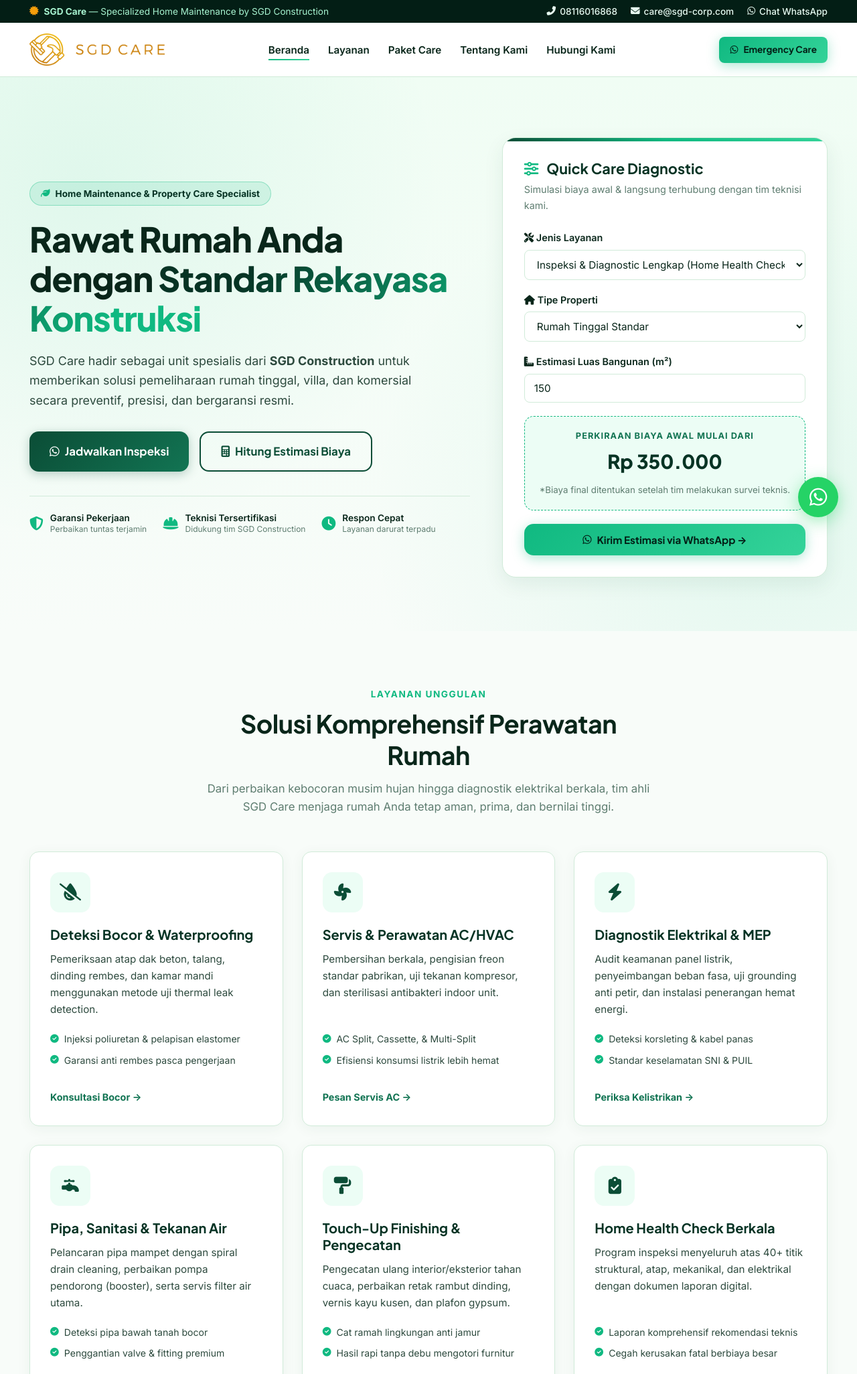
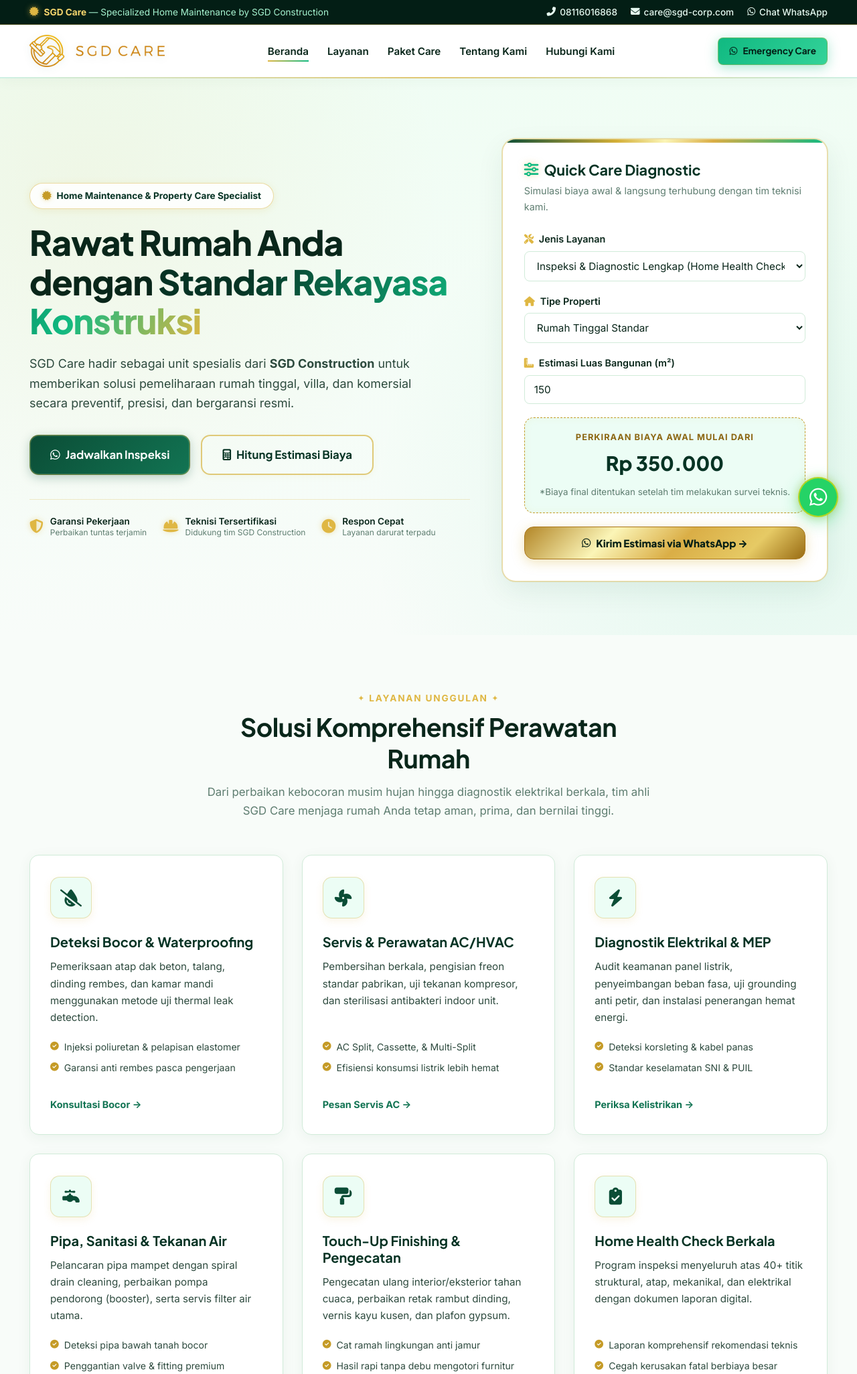
Before and after one commit to jacoblawardi-cursor/sgd-care, a WordPress theme: the page made by wp-content/themes/sgd-care/front-page.php in a window 1280 px wide. Shown: the top 2051 px of the page at 67% size. Run offline with PHP 8.4 and a stand-in for WordPress, Linux system fonts and the light colour scheme; the site name, menu and one post (Sample post) are stand-ins, and other content is empty.

Commit message:
feat(design): add signature metallic gold trim to complement SGD Care logo

```diff
--- a/wp-content/themes/sgd-care/assets/css/main.css
+++ b/wp-content/themes/sgd-care/assets/css/main.css
@@ -18,9 +18,14 @@
     --color-mint-light: #ecfdf5;
     --color-mint-card: #f2fbf7;
 
-    /* Genshin Luxury Gold Accent (Stars, Badges, Highlights) */
-    --color-gold: #f59e0b;
-    --color-gold-glow: #fbbf24;
+    /* Signature Gold Trim Palette (Matching SGD Care Logo) */
+    --color-gold: #c59b27;
+    --color-gold-light: #dfb743;
+    --color-gold-bright: #f5d56d;
+    --color-gold-dark: #8c6713;
+    --color-gold-metallic: linear-gradient(135deg, #b38728 0%, #fbf5b7 30%, #daae46 55%, #e6ca65 80%, #996c14 100%);
+    --color-gold-border: rgba(212, 175, 55, 0.45);
+    --gold-trim-glow: 0 0 18px rgba(218, 174, 70, 0.35);
 
     /* Neutrals & Text */
     --color-bg-page: #f8fcf9;
@@ -46,6 +51,7 @@
     --shadow-soft: 0 4px 20px rgba(11, 77, 54, 0.06);
     --shadow-card: 0 10px 30px rgba(11, 77, 54, 0.08);
     --shadow-glow: 0 8px 32px rgba(16, 185, 129, 0.22);
+    --shadow-gold: 0 8px 32px rgba(212, 175, 55, 0.25);
     --shadow-hover: 0 16px 40px rgba(11, 77, 54, 0.14);
 
     --transition: all 0.3s cubic-bezier(0.16, 1, 0.3, 1);
@@ -102,25 +108,44 @@ h1, h2, h3, h4, h5, h6 {
     padding: 0 24px;
 }
 
-/* Header & Navigation */
+/* Gold Text Accent Helper */
+.gold-text {
+    background: var(--color-gold-metallic);
+    -webkit-background-clip: text;
+    -webkit-text-fill-color: transparent;
+    font-weight: 800;
+    display: inline-block;
+}
+
+.gold-trim-line {
+    height: 2px;
+    background: var(--color-gold-metallic);
+    border: none;
+    margin: 16px 0;
+}
+
+/* Header & Navigation with Gold Trim */
 .site-header {
     position: sticky;
     top: 0;
     left: 0;
     width: 100%;
-    background: rgba(255, 255, 255, 0.94);
+    background: rgba(255, 255, 255, 0.95);
     backdrop-filter: blur(14px);
     -webkit-backdrop-filter: blur(14px);
-    border-bottom: 1px solid var(--color-border);
+    border-bottom: 2px solid;
+    border-image: linear-gradient(90deg, rgba(16, 185, 129, 0.2) 0%, rgba(212, 175, 55, 0.7) 50%, rgba(16, 185, 129, 0.2) 100%) 1;
     z-index: 1000;
     transition: var(--transition);
+    box-shadow: 0 4px 20px rgba(11, 77, 54, 0.04);
 }
 
 .top-bar {
     background: var(--color-primary-deep);
     color: var(--color-glow-soft);
     font-size: 0.85rem;
-    padding: 6px 0;
+    padding: 7px 0;
+    border-bottom: 1px solid rgba(212, 175, 55, 0.35);
 }
 
 .top-bar-inner {
@@ -137,7 +162,12 @@ h1, h2, h3, h4, h5, h6 {
 }
 
 .top-bar-badge i {
-    color: var(--color-gold);
+    color: var(--color-gold-light);
+    filter: drop-shadow(0 0 4px rgba(223, 183, 67, 0.6));
+}
+
+.top-bar-badge strong {
+    color: var(--color-gold-bright);
 }
 
 .top-bar-contact {
@@ -154,14 +184,14 @@ h1, h2, h3, h4, h5, h6 {
 }
 
 .top-bar-contact a:hover {
-    color: var(--color-glow);
+    color: var(--color-gold-bright);
 }
 
 .main-nav {
     display: flex;
     justify-content: space-between;
     align-items: center;
-    padding: 16px 0;
+    padding: 15px 0;
 }
 
 .site-logo {
@@ -173,6 +203,7 @@ h1, h2, h3, h4, h5, h6 {
 .site-logo img {
     height: 48px;
     width: auto;
+    filter: drop-shadow(0 2px 6px rgba(11, 77, 54, 0.12));
 }
 
 .site-logo-text {
@@ -222,7 +255,7 @@ h1, h2, h3, h4, h5, h6 {
     left: 0;
     width: 0;
     height: 2px;
-    background: linear-gradient(90deg, var(--color-accent), var(--color-glow));
+    background: linear-gradient(90deg, var(--color-gold-light), var(--color-accent));
     transition: var(--transition);
 }
 
@@ -252,17 +285,20 @@ h1, h2, h3, h4, h5, h6 {
     border: none;
     transition: var(--transition);
     text-align: center;
+    position: relative;
 }
 
 .btn-primary {
     background: linear-gradient(135deg, var(--color-primary), var(--color-primary-light));
     color: var(--color-white);
-    box-shadow: 0 4px 15px rgba(11, 77, 54, 0.25);
+    border: 1px solid rgba(212, 175, 55, 0.45);
+    box-shadow: 0 4px 15px rgba(11, 77, 54, 0.25), inset 0 0 0 1px rgba(251, 245, 183, 0.2);
 }
 
 .btn-primary:hover {
     background: linear-gradient(135deg, var(--color-primary-light), var(--color-accent));
-    box-shadow: var(--shadow-glow);
+    border-color: var(--color-gold-bright);
+    box-shadow: var(--shadow-glow), 0 0 14px rgba(212, 175, 55, 0.35);
     color: var(--color-white);
     transform: translateY(-2px);
 }
@@ -270,26 +306,45 @@ h1, h2, h3, h4, h5, h6 {
 .btn-accent {
     background: linear-gradient(135deg, var(--color-accent), var(--color-glow));
     color: var(--color-primary-deep);
+    border: 1px solid rgba(212, 175, 55, 0.4);
     box-shadow: 0 4px 18px rgba(16, 185, 129, 0.35);
 }
 
 .btn-accent:hover {
     background: linear-gradient(135deg, #059669, var(--color-accent));
+    border-color: var(--color-gold-bright);
     color: #ffffff;
-    box-shadow: 0 6px 24px rgba(16, 185, 129, 0.45);
+    box-shadow: 0 6px 24px rgba(16, 185, 129, 0.45), 0 0 15px rgba(218, 174, 70, 0.3);
     transform: translateY(-2px);
+}
+
+.btn-gold {
+    background: var(--color-gold-metallic);
+    color: var(--color-primary-deep);
+    border: 1px solid #aa771c;
+    box-shadow: 0 4px 18px rgba(212, 175, 55, 0.35);
+    font-weight: 800;
+}
+
+.btn-gold:hover {
+    background: linear-gradient(135deg, #fbf5b7, #daae46);
+    box-shadow: var(--shadow-gold);
+    transform: translateY(-2px);
+    color: #031e15;
 }
 
 .btn-outline {
     background: transparent;
-    color: var(--color-primary);
-    border: 2px solid var(--color-primary);
+    color: var(--color-primary-dark);
+    border: 2px solid rgba(212, 175, 55, 0.65);
+    box-shadow: 0 2px 10px rgba(212, 175, 55, 0.08);
 }
 
 .btn-outline:hover {
     background: var(--color-mint-light);
-    border-color: var(--color-accent);
+    border-color: var(--color-gold-light);
     color: var(--color-primary-dark);
+    box-shadow: 0 4px 16px rgba(212, 175, 55, 0.2);
 }
 
 .btn-sm {
@@ -308,7 +363,7 @@ h1, h2, h3, h4, h5, h6 {
 .hero-section {
     position: relative;
     padding: 90px 0 80px;
-    background: radial-gradient(circle at 10% 20%, rgba(16, 185, 129, 0.08) 0%, transparent 40%),
+    background: radial-gradient(circle at 10% 20%, rgba(212, 175, 55, 0.08) 0%, transparent 40%),
                 radial-gradient(circle at 90% 80%, rgba(52, 211, 153, 0.1) 0%, transparent 45%),
                 linear-gradient(180deg, #f0fdf4 0%, var(--color-bg-page) 100%);
     overflow: hidden;
@@ -325,18 +380,20 @@ h1, h2, h3, h4, h5, h6 {
     display: inline-flex;
     align-items: center;
     gap: 8px;
-    background: rgba(16, 185, 129, 0.12);
-    border: 1px solid var(--color-border-glow);
-    padding: 6px 16px;
+    background: rgba(255, 255, 255, 0.85);
+    border: 1px solid var(--color-gold-border);
+    padding: 7px 18px;
     border-radius: var(--radius-full);
     color: var(--color-primary-dark);
     font-weight: 700;
     font-size: 0.85rem;
     margin-bottom: 20px;
+    box-shadow: 0 2px 12px rgba(212, 175, 55, 0.15);
 }
 
 .hero-badge i {
-    color: var(--color-accent);
+    color: var(--color-gold);
+    filter: drop-shadow(0 0 3px rgba(212, 175, 55, 0.5));
 }
 
 .hero-title {
@@ -348,7 +405,7 @@ h1, h2, h3, h4, h5, h6 {
 }
 
 .hero-title .gradient-text {
-    background: linear-gradient(120deg, var(--color-primary-dark) 20%, var(--color-accent) 80%);
+    background: linear-gradient(120deg, var(--color-primary-dark) 20%, var(--color-accent) 70%, var(--color-gold-light) 100%);
     -webkit-background-clip: text;
     -webkit-text-fill-color: transparent;
 }
@@ -372,7 +429,7 @@ h1, h2, h3, h4, h5, h6 {
     gap: 24px;
     align-items: center;
     padding-top: 24px;
-    border-top: 1px solid var(--color-border);
+    border-top: 1px solid rgba(212, 175, 55, 0.25);
 }
 
 .trust-item {
@@ -382,8 +439,9 @@ h1, h2, h3, h4, h5, h6 {
 }
 
 .trust-item i {
-    color: var(--color-accent);
+    color: var(--color-gold-light);
     font-size: 1.3rem;
+    filter: drop-shadow(0 0 4px rgba(223, 183, 67, 0.4));
 }
 
 .trust-text {
@@ -400,13 +458,13 @@ h1, h2, h3, h4, h5, h6 {
     font-weight: 400;
 }
 
-/* Hero Diagnostic Card */
+/* Hero Diagnostic Card with Gold Trim */
 .hero-card {
     background: var(--color-white);
     border-radius: var(--radius-lg);
     padding: 32px;
-    box-shadow: var(--shadow-card);
-    border: 1px solid var(--color-border);
+    box-shadow: 0 14px 40px rgba(11, 77, 54, 0.08), 0 0 0 1px rgba(212, 175, 55, 0.3);
+    border: 1px solid var(--color-gold-border);
     position: relative;
     overflow: hidden;
 }
@@ -418,7 +476,7 @@ h1, h2, h3, h4, h5, h6 {
     left: 0;
     right: 0;
     height: 5px;
-    background: linear-gradient(90deg, var(--color-primary), var(--color-accent), var(--color-glow));
+    background: linear-gradient(90deg, #0b4d36 0%, #d4af37 35%, #fbf5b7 50%, #daae46 65%, #10b981 100%);
 }
 
 .hero-card-header {
@@ -429,6 +487,14 @@ h1, h2, h3, h4, h5, h6 {
     font-size: 1.35rem;
     color: var(--color-primary-dark);
     margin-bottom: 6px;
+    display: flex;
+    align-items: center;
+}
+
+.hero-card-header h3 i {
+    color: var(--color-gold-light);
+    margin-right: 10px;
+    filter: drop-shadow(0 0 5px rgba(223, 183, 67, 0.5));
 }
 
 .hero-card-header p {
@@ -470,9 +541,27 @@ h1, h2, h3, h4, h5, h6 {
     font-size: 0.85rem;
     font-weight: 700;
     text-transform: uppercase;
-    letter-spacing: 1.5px;
-    color: var(--color-accent);
+    letter-spacing: 1.8px;
+    color: var(--color-gold-light);
     margin-bottom: 8px;
+    position: relative;
+    padding: 0 12px;
+}
+
+.section-subtitle::before,
+.section-subtitle::after {
+    content: '✦';
+    font-size: 0.65rem;
+    color: var(--color-gold-light);
+    vertical-align: middle;
+}
+
+.section-subtitle::before {
+    margin-right: 6px;
+}
+
+.section-subtitle::after {
+    margin-left: 6px;
 }
 
 .section-title {
@@ -496,38 +585,58 @@ h1, h2, h3, h4, h5, h6 {
 .service-card {
     background: var(--color-white);
     border-radius: var(--radius-md);
-    padding: 30px;
+    padding: 32px 30px;
     border: 1px solid var(--color-border);
     box-shadow: var(--shadow-soft);
     transition: var(--transition);
     display: flex;
     flex-direction: column;
     position: relative;
+    overflow: hidden;
+}
+
+.service-card::after {
+    content: '';
+    position: absolute;
+    bottom: 0;
+    left: 0;
+    width: 0;
+    height: 3px;
+    background: var(--color-gold-metallic);
+    transition: var(--transition);
 }
 
 .service-card:hover {
     transform: translateY(-6px);
-    box-shadow: var(--shadow-hover);
-    border-color: var(--color-accent);
+    box-shadow: 0 16px 36px rgba(11, 77, 54, 0.12), 0 0 18px rgba(212, 175, 55, 0.18);
+    border-color: var(--color-gold-border);
+}
+
+.service-card:hover::after {
+    width: 100%;
 }
 
 .service-icon-box {
-    width: 60px;
-    height: 60px;
+    width: 62px;
+    height: 62px;
     border-radius: var(--radius-md);
     background: var(--color-mint-light);
     color: var(--color-primary);
+    border: 1.5px solid rgba(212, 175, 55, 0.35);
     display: flex;
     align-items: center;
     justify-content: center;
     font-size: 1.6rem;
-    margin-bottom: 20px;
+    margin-bottom: 22px;
     transition: var(--transition);
+    box-shadow: 0 4px 12px rgba(212, 175, 55, 0.12);
 }
 
 .service-card:hover .service-icon-box {
-    background: linear-gradient(135deg, var(--color-accent), var(--color-glow));
-    color: var(--color-primary-deep);
+    background: linear-gradient(135deg, var(--color-primary), var(--color-primary-dark));
+    color: var(--color-gold-bright);
+    border-color: var(--color-gold-light);
+    box-shadow: var(--gold-trim-glow);
 }
 
 .service-card h4 {
@@ -558,7 +667,7 @@ h1, h2, h3, h4, h5, h6 {
 }
 
 .service-features li i {
-    color: var(--color-accent);
+    color: var(--color-gold);
     font-size: 0.8rem;
 }
 
@@ -643,6 +755,11 @@ h1, h2, h3, h4, h5, h6 {
     margin-bottom: 6px;
 }
 
+.form-group label i {
+    color: var(--color-gold-light);
+    margin-right: 4px;
+}
+
 .form-control {
     width: 100%;
     padding: 11px 14px;
@@ -657,17 +774,18 @@ h1, h2, h3, h4, h5, h6 {
 
 .form-control:focus {
     outline: none;
-    border-color: var(--color-accent);
-    box-shadow: 0 0 0 3px rgba(16, 185, 129, 0.2);
+    border-color: var(--color-gold-light);
+    box-shadow: 0 0 0 3px rgba(212, 175, 55, 0.25);
 }
 
 .calc-estimate-result {
     background: var(--color-mint-light);
-    border: 1px dashed var(--color-accent);
+    border: 1px dashed var(--color-gold);
     padding: 18px;
     border-radius: var(--radius-md);
     margin: 20px 0;
     text-align: center;
+    box-shadow: inset 0 0 12px rgba(212, 175, 55, 0.08);
 }
 
 .calc-estimate-result .label {
@@ -675,18 +793,18 @@ h1, h2, h3, h4, h5, h6 {
     font-weight: 700;
     text-transform: uppercase;
     letter-spacing: 1px;
-    color: var(--color-primary-light);
+    color: var(--color-gold-dark);
 }
 
 .calc-estimate-result .price {
     font-family: var(--font-heading);
-    font-size: 1.8rem;
+    font-size: 1.85rem;
     font-weight: 800;
     color: var(--color-primary-dark);
     margin: 4px 0;
 }
 
-/* Plans & Subscriptions */
+/* Plans & Subscriptions with Gold Trim */
 .plans-grid {
     display: grid;
     grid-template-columns: repeat(3, 1fr);
@@ -891,11 +1018,12 @@ h1, h2, h3, h4, h5, h6 {
     background: #25d366;
     color: #ffffff;
     border-radius: 50%;
+    border: 2px solid rgba(255, 215, 0, 0.65);
     display: flex;
     align-items: center;
     justify-content: center;
     font-size: 30px;
-    box-shadow: 0 6px 24px rgba(37, 211, 102, 0.45);
+    box-shadow: 0 6px 24px rgba(37, 211, 102, 0.45), 0 0 12px rgba(212, 175, 55, 0.4);
     z-index: 999;
     transition: var(--transition);
 }
--- a/wp-content/themes/sgd-care/front-page.php
+++ b/wp-content/themes/sgd-care/front-page.php
@@ -16,7 +16,7 @@ get_header();
             <div class="hero-grid">
                 <div class="hero-content">
                     <div class="hero-badge">
-                        <i class="fas fa-leaf"></i>
+                        <i class="fas fa-certificate"></i>
                         <span>Home Maintenance & Property Care Specialist</span>
                     </div>
 
@@ -102,7 +102,7 @@ get_header();
                             <small style="color: var(--color-text-muted);">*Biaya final ditentukan setelah tim melakukan survei teknis.</small>
                         </div>
 
-                        <a href="<?php echo esc_url( sgd_care_whatsapp_url() ); ?>" id="calc-wa-cta" target="_blank" rel="noopener" class="btn btn-accent" style="width: 100%;">
+                        <a href="<?php echo esc_url( sgd_care_whatsapp_url() ); ?>" id="calc-wa-cta" target="_blank" rel="noopener" class="btn btn-gold" style="width: 100%;">
                             <i class="fab fa-whatsapp"></i> Kirim Estimasi via WhatsApp &rarr;
                         </a>
                     </form>
@@ -307,7 +307,8 @@ get_header();
                 </div>
 
                 <!-- Plan 3 -->
-                <div class="plan-card">
+                <div class="plan-card" style="border: 1px solid var(--color-gold-border);">
+                    <div class="plan-tag" style="background: linear-gradient(135deg, var(--color-primary-deep), var(--color-primary)); color: var(--color-gold-bright); border: 1px solid var(--color-gold);"><i class="fas fa-crown" style="color: var(--color-gold-bright);"></i> VIP Estate</div>
                     <h3 class="plan-name">Total Estate</h3>
                     <p class="plan-desc">Dedicated care untuk rumah mewah, villa, atau kantor dengan penanganan VIP.</p>
                     <div class="plan-price">Rp 5.500.000 <span>/ semester</span></div>
```
Also changed, not shown: other parts of wp-content/themes/sgd-care/assets/css/main.css (+59 -37 lines), .htaccess.
